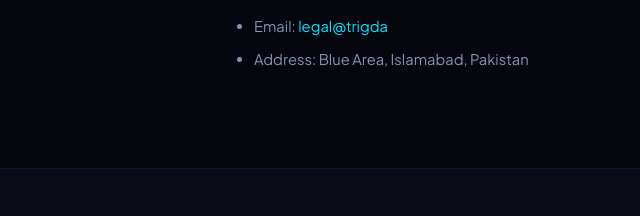
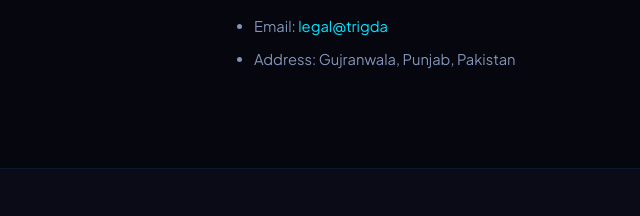
Before and after one commit to trigda/trigda.online, a website: page terms-of-service.html in a window 1280 px wide. Shown: the part 3496-3712 px from the top of the page, 0-640 px from the left. Drawn offline with Linux system fonts and the light colour scheme.

Commit message:
Update terms-of-service.html

```diff
--- a/terms-of-service.html
+++ b/terms-of-service.html
@@ -139,7 +139,7 @@
       <p>For questions about these Terms:</p>
       <ul>
         <li>Email: <a href="mailto:legal@trigda">legal@trigda</a></li>
-        <li>Address: Blue Area, Islamabad, Pakistan</li>
+        <li>Address: Gujranwala, Punjab, Pakistan</li>
       </ul>
     </div>
   </div>
```
